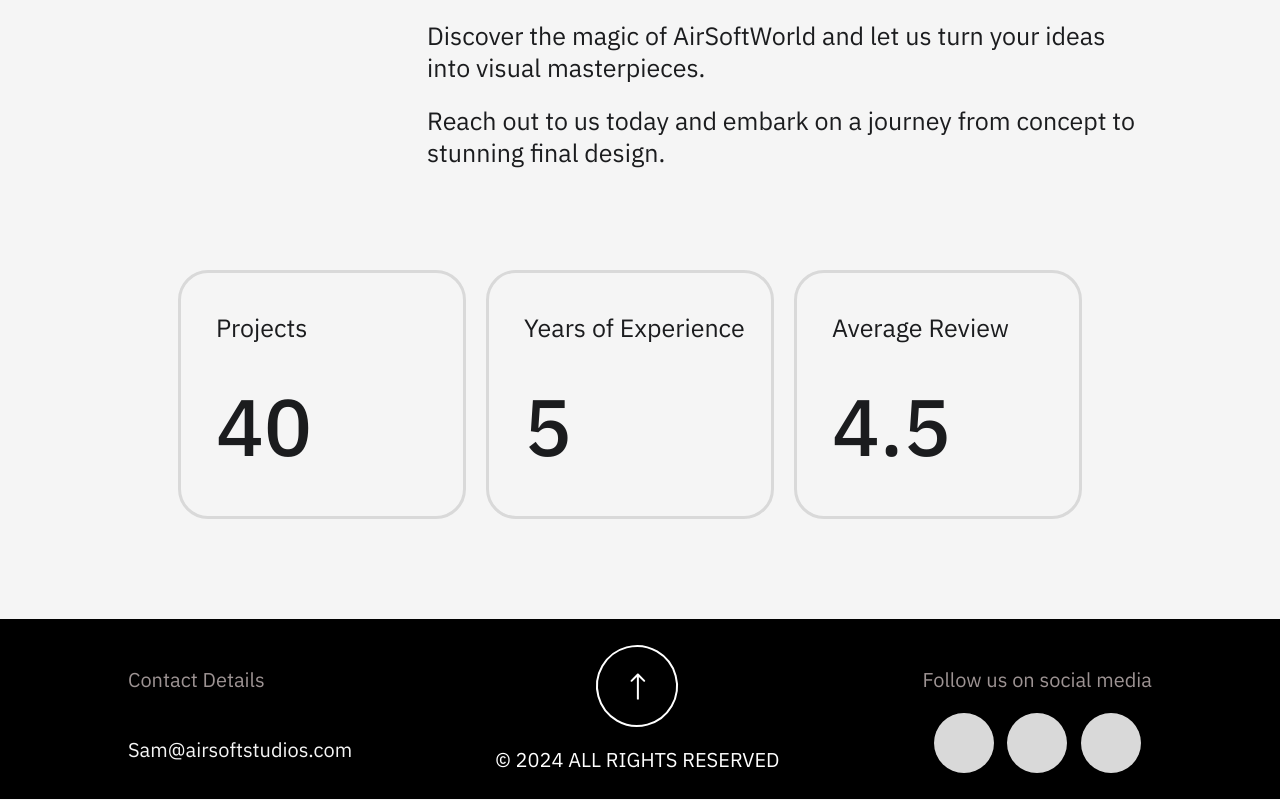
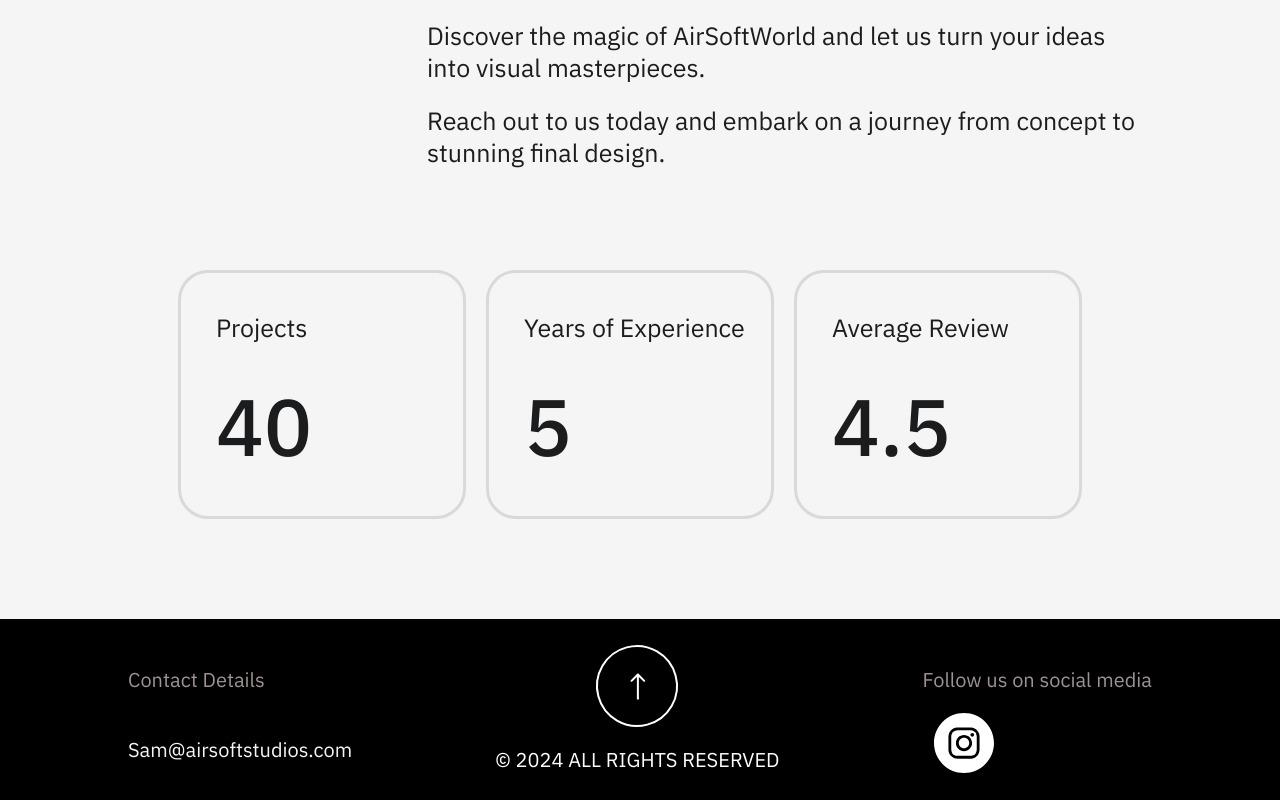
Before and after one commit to chayilDeborah/airsoft, a Next.js app: page /about in a window 1280 px wide. Shown: the part 699-1499 px from the top of the page. Built offline with nearby package versions, Linux system fonts and the light colour scheme.

Commit message:
feat: update social links

```diff
--- a/app/components/Footer.tsx
+++ b/app/components/Footer.tsx
@@ -1,6 +1,8 @@
 import React from 'react'
 import Image from 'next/image'
 import whitearoow from '../assets/whitearoow.svg'
+import instagram from '../assets/instagram.svg'
+import Link from 'next/link'
 
 const Footer = () => {
     return (
@@ -20,9 +22,9 @@ const Footer = () => {
                     <div className='mt-[48px] '>
                         <h1 className='text-[20px] leading-[26px] text-[#9D9393] mb-[20px] '>Follow us on social media </h1>
                         <div className='flex w-[207px] mx-auto justify-between '>
-                            <div className='w-[60px] h-[60px] bg-[#D9D9D9] rounded-[50%] '></div>
-                            <div className='w-[60px] h-[60px] bg-[#D9D9D9] rounded-[50%] '></div>
-                            <div className='w-[60px] h-[60px] bg-[#D9D9D9] rounded-[50%] '></div>
+                        <Link href='https://www.instagram.com/airsoft.studios/'>
+                            <Image src={instagram} alt='instagram' className='' />
+                            </Link>
                         </div>
                     </div>
                 </div>
--- a/app/portfolio/page.tsx
+++ b/app/portfolio/page.tsx
@@ -4,6 +4,7 @@ import PorfolioNav from '../components/PorfolioNav'
 import PortAllArt from '../components/PortAllArt';
 import PortFantasy from '../components/PortFantasy';
 import PortLandscape from '../components/PortLandscape';
+import Footer from '../components/Footer';
 
 const Portfolio = () => {
 
@@ -45,6 +46,8 @@ const Portfolio = () => {
             </div>
           </div>
         </section>
+        <hr className='mt-[58px] text-[#F5F5F5] bg-[#F5F5F5] '/>
+        <Footer />
       </div>
     </main>
   )
```
Also changed, not shown: app/assets/insta.svg (added), app/assets/instagram.svg (added).
